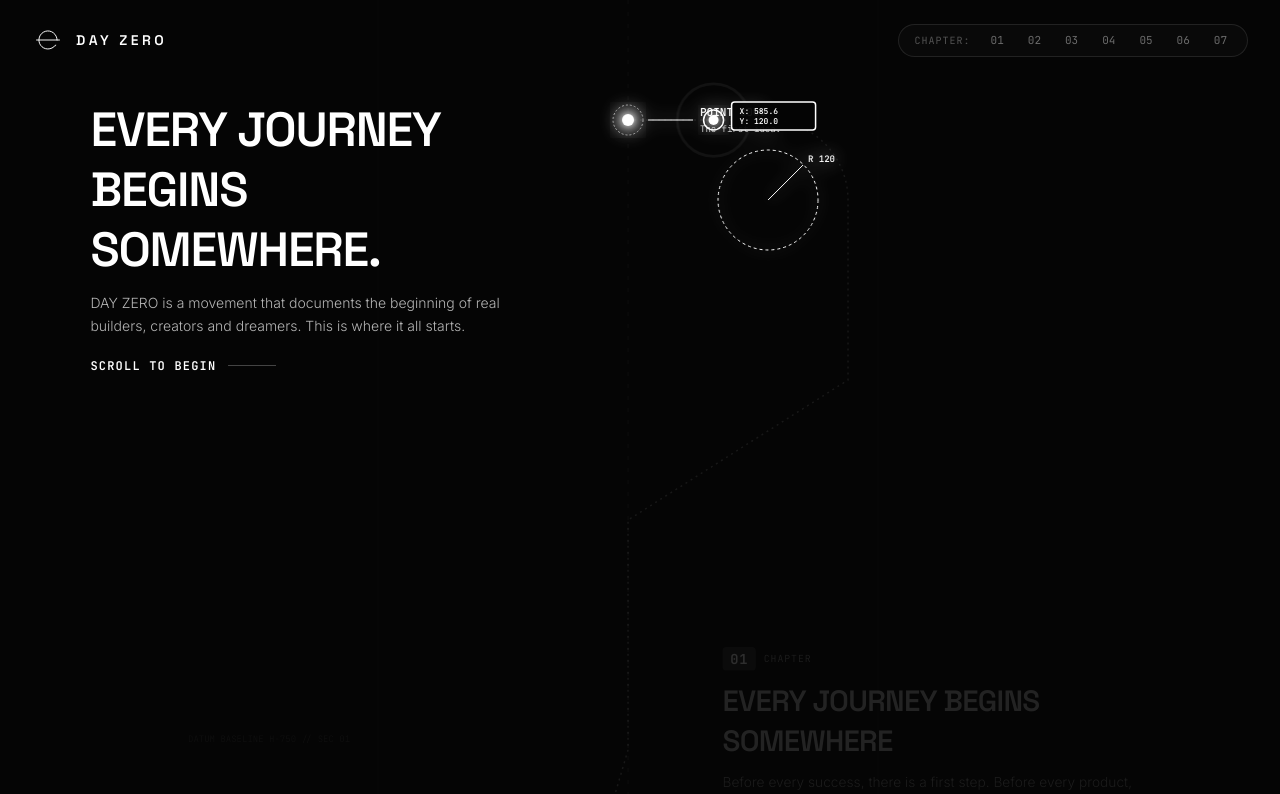
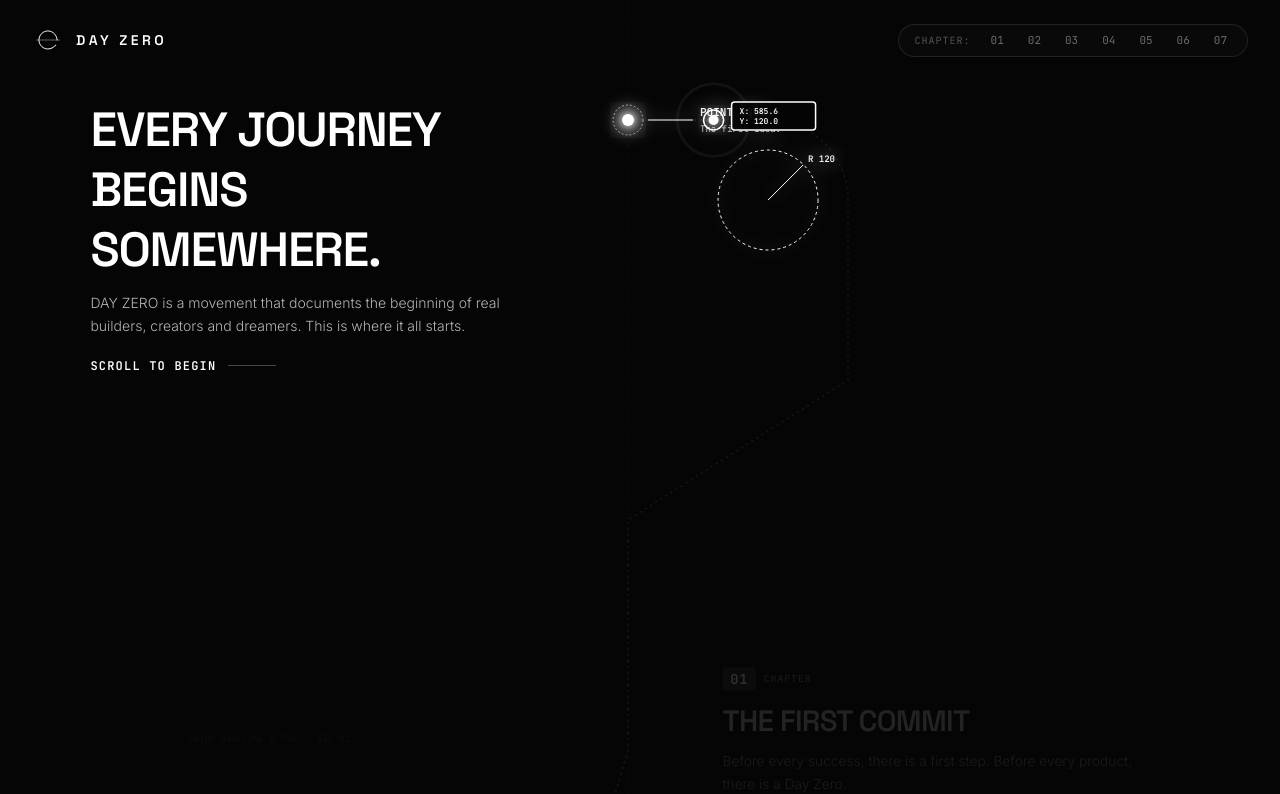
Before and after one commit to akshayjohn4518-wq/HDZ, a React (Vite) app: page / in a window 1280 px wide. Shown: the top 794 px of the page. Built offline with nearby package versions, Linux system fonts and the light colour scheme.

Commit message:
feat: update workstation navigation, chapter content, and contact experience

```diff
--- a/src/App.jsx
+++ b/src/App.jsx
@@ -25,6 +25,8 @@ export default function App() {
       touchMultiplier: 2,
     });
 
+    window.lenis = lenis;
+
     function raf(time) {
       lenis.raf(time);
       requestAnimationFrame(raf);
@@ -32,6 +34,7 @@ export default function App() {
     requestAnimationFrame(raf);
 
     return () => {
+      delete window.lenis;
       lenis.destroy();
     };
   }, []);
--- a/src/components/blueprint/ChapterContent.jsx
+++ b/src/components/blueprint/ChapterContent.jsx
@@ -1,4 +1,5 @@
 import React from 'react';
+import { CHAPTERS_DATA } from '../../utils/chapters';
 
 /**
  * ChapterContent renders editorial typography for Hero and Chapters 01 to 07,
@@ -7,58 +8,6 @@ import React from 'react';
  */
 export default function ChapterContent({ currentPoint, onOpenContact }) {
   const headY = currentPoint?.y ?? 120;
-
-  const chapters = [
-    {
-      id: '01',
-      title: 'EVERY JOURNEY BEGINS SOMEWHERE',
-      subtitle: 'Before every success, there is a first step. Before every product, there is a Day Zero.',
-      yPos: 750,
-      topCss: '750px',
-    },
-    {
-      id: '02',
-      title: 'THE PROBLEM',
-      subtitle: 'We only see the highlight reel. The struggles. The failures. The uncertainty. These are rarely shown.',
-      yPos: 1400,
-      topCss: '1400px',
-    },
-    {
-      id: '03',
-      title: 'OUR BELIEF',
-      subtitle: 'Every meaningful journey has a Day Zero. We believe the beginning is the most valuable part.',
-      yPos: 2050,
-      topCss: '2050px',
-    },
-    {
-      id: '04',
-      title: 'BUILD IN PUBLIC',
-      subtitle: 'We build. We document. We share everything — the good, the bad, and the unfinished.',
-      yPos: 2700,
-      topCss: '2700px',
-    },
-    {
-      id: '05',
-      title: 'CURRENT MISSIONS',
-      subtitle: 'Real projects. Real progress. This is what we are building right now.',
-      yPos: 3350,
-      topCss: '3350px',
-    },
-    {
-      id: '06',
-      title: 'FUTURE ECOSYSTEM',
-      subtitle: 'An ecosystem that empowers others to start their own Day Zero.',
-      yPos: 4000,
-      topCss: '4000px',
-    },
-    {
-      id: '07',
-      title: 'MANIFESTO',
-      subtitle: 'This is our commitment to builders, creators, and dreamers everywhere.',
-      yPos: 4650,
-      topCss: '4650px',
-    },
-  ];
 
   return (
     <div className="relative w-full h-[5200px] pointer-events-auto">
@@ -81,11 +30,18 @@ export default function ChapterContent({ currentPoint, onOpenContact }) {
       {/* ========================================================================= */}
       {/* CHAPTER SECTIONS 01 TO 07 (Right Side with Dynamic Illumination)         */}
       {/* ========================================================================= */}
-      {chapters.map((ch) => {
-        const isLit = headY >= ch.yPos - 130;
+      {CHAPTERS_DATA.map((ch) => {
+        const isLit = headY >= ch.startY - 10;
         return (
+          <React.Fragment key={ch.id}>
+            {/* Dedicated structural start anchor at chapter entrance */}
+            <div
+              id={`chapter-${ch.id}-start`}
+              data-chapter-start={ch.id}
+              className="absolute left-0 right-0 pointer-events-none"
+              style={{ top: `${ch.startY}px` }}
+            />
             <section
-            key={ch.id}
               id={`chapter-${ch.id}`}
               style={{ top: ch.topCss }}
               className={`absolute right-[6%] sm:right-[8%] max-w-sm sm:max-w-md space-y-2.5 -translate-y-1/2 transition-all duration-400 ${
@@ -134,6 +90,7 @@ export default function ChapterContent({ currentPoint, onOpenContact }) {
                 </button>
               </div>
             </section>
+          </React.Fragment>
         );
       })}
 
--- a/src/components/layout/Navigation.jsx
+++ b/src/components/layout/Navigation.jsx
@@ -1,6 +1,7 @@
 import React, { useState, useEffect } from 'react';
+import { CHAPTERS_DATA, getScrollYForCanvasY, getCanvasYForScrollY } from '../../utils/chapters';
 
-const CHAPTERS = ['01', '02', '03', '04', '05', '06', '07'];
+const CHAPTERS = CHAPTERS_DATA.map((ch) => ch.id);
 
 export default function Navigation() {
   const [scrolled, setScrolled] = useState(false);
@@ -11,15 +12,15 @@ export default function Navigation() {
       const scrollY = window.scrollY;
       setScrolled(scrollY > 30);
 
-      // Track active chapter with equal medium pacing
-      if (scrollY < 300) {
+      // Track active chapter based on canvas Y coordinate
+      const canvasY = getCanvasYForScrollY(scrollY);
+      if (canvasY < CHAPTERS_DATA[0].startY - 30) {
         setActiveChapter(null); // Hero section
       } else {
-        const chapterPositions = [300, 950, 1600, 2250, 2900, 3550, 4200];
         let current = '01';
-        chapterPositions.forEach((pos, idx) => {
-          if (scrollY >= pos) {
-            current = CHAPTERS[idx];
+        CHAPTERS_DATA.forEach((ch) => {
+          if (canvasY >= ch.startY - 30) {
+            current = ch.id;
           }
         });
         setActiveChapter(current);
@@ -32,14 +33,15 @@ export default function Navigation() {
   }, []);
 
   const scrollToChapter = (chNum) => {
-    const el = document.getElementById(`chapter-${chNum}`);
-    if (el) {
-      el.scrollIntoView({ behavior: 'smooth' });
+    const ch = CHAPTERS_DATA.find((item) => item.id === chNum);
+    if (!ch) return;
+
+    const targetScrollY = getScrollYForCanvasY(ch.startY);
+
+    if (window.lenis) {
+      window.lenis.scrollTo(targetScrollY, { duration: 1.2 });
     } else {
-      const idx = CHAPTERS.indexOf(chNum);
-      if (idx !== -1) {
-        window.scrollTo({ top: 350 + idx * 650, behavior: 'smooth' });
-      }
+      window.scrollTo({ top: targetScrollY, behavior: 'smooth' });
     }
   };
 
@@ -57,7 +59,7 @@ export default function Navigation() {
           <div className="w-7 h-7 sm:w-8 sm:h-8 relative flex items-center justify-center">
             <svg viewBox="0 0 600 600" className="w-7 h-7 sm:w-8 sm:h-8 overflow-visible">
               <g>
-                <path d="M 85 300 L 515 300" fill="none" stroke="#ffffff" strokeWidth="18" strokeLinecap="round" />
+                <path d="M 85 300 L 515 300" fill="none" stroke="#ffffff" strokeWidth="7" strokeLinecap="round" />
                 <path d="M 470 300 A 170 170 0 1 0 433.96 404.66" fill="none" stroke="#ffffff" strokeWidth="18" strokeLinecap="round" strokeLinejoin="round" />
                 <g transform="translate(437.65, 399.93) rotate(-52.3)">
                   <path d="M 14 0 L -8 -9 L -2 0 L -8 9 Z" fill="#ffffff" stroke="#ffffff" strokeWidth="3" strokeLinejoin="round" strokeLinecap="round" />
--- a/src/components/motion/IntroSequence.jsx
+++ b/src/components/motion/IntroSequence.jsx
@@ -389,7 +389,7 @@ export default function IntroSequence({ onComplete }) {
                 d="M 85 300 L 515 300"
                 fill="none"
                 stroke="#ffffff"
-                strokeWidth="9"
+                strokeWidth="3.5"
                 strokeLinecap="round"
                 style={{
                   opacity: 0,
--- /dev/null
+++ b/src/utils/chapters.js
@@ -0,0 +1,93 @@
+/**
+ * Chapter metadata and coordinate utility definitions for DAY ZERO documentary.
+ * Canvas total height: 5200px
+ * Hero path start Y: 120px
+ * CTA path end Y: 5050px
+ */
+
+export const CANVAS_HEIGHT = 5200;
+export const PATH_START_Y = 120;
+export const PATH_END_Y = 5050;
+export const PATH_RANGE_Y = PATH_END_Y - PATH_START_Y; // 4930px
+
+export const CHAPTERS_DATA = [
+  {
+    id: '01',
+    title: 'THE FIRST COMMIT',
+    subtitle: 'Before every success, there is a first step. Before every product, there is a Day Zero.',
+    yPos: 750,
+    startY: 600,
+    topCss: '750px',
+  },
+  {
+    id: '02',
+    title: 'THE PROBLEM',
+    subtitle: 'We only see the highlight reel. The struggles. The failures. The uncertainty. These are rarely shown.',
+    yPos: 1400,
+    startY: 1250,
+    topCss: '1400px',
+  },
+  {
+    id: '03',
+    title: 'OUR BELIEF',
+    subtitle: 'Every meaningful journey has a Day Zero. We believe the beginning is the most valuable part.',
+    yPos: 2050,
+    startY: 1900,
+    topCss: '2050px',
+  },
+  {
+    id: '04',
+    title: 'BUILD IN PUBLIC',
+    subtitle: 'We build. We document. We share everything — the good, the bad, and the unfinished.',
+    yPos: 2700,
+    startY: 2550,
+    topCss: '2700px',
+  },
+  {
+    id: '05',
+    title: 'CURRENT MISSIONS',
+    subtitle: 'Real projects. Real progress. This is what we are building right now.',
+    yPos: 3350,
+    startY: 3200,
+    topCss: '3350px',
+  },
+  {
+    id: '06',
+    title: 'FUTURE ECOSYSTEM',
+    subtitle: 'An ecosystem that empowers others to start their own Day Zero.',
+    yPos: 4000,
+    startY: 3850,
+    topCss: '4000px',
+  },
+  {
+    id: '07',
+    title: 'MANIFESTO',
+    subtitle: 'This is our commitment to builders, creators, and dreamers everywhere.',
+    yPos: 4650,
+    startY: 4500,
+    topCss: '4650px',
+  },
+];
+
+/**
+ * Converts a target Y position on the SVG canvas (e.g. chapter startY)
+ * to the exact target window scrollY based on current viewport height.
+ */
+export function getScrollYForCanvasY(canvasY, viewportHeight = window.innerHeight, canvasHeight = CANVAS_HEIGHT) {
+  const maxScroll = canvasHeight - viewportHeight;
+  if (maxScroll <= 0) return 0;
+  const ratio = (canvasY - PATH_START_Y) / PATH_RANGE_Y;
+  const clampedRatio = Math.max(0, Math.min(1, ratio));
+  return Math.round(clampedRatio * maxScroll);
+}
+
+/**
+ * Converts the current window scrollY to the corresponding drawing head Y coordinate
+ * on the SVG canvas based on current viewport height.
+ */
+export function getCanvasYForScrollY(scrollY, viewportHeight = window.innerHeight, canvasHeight = CANVAS_HEIGHT) {
+  const maxScroll = canvasHeight - viewportHeight;
+  if (maxScroll <= 0) return PATH_START_Y;
+  const ratio = Math.max(0, Math.min(1, scrollY / maxScroll));
+  return PATH_START_Y + ratio * PATH_RANGE_Y;
+}
```
Also changed, not shown: 1 other file (tests, documents, lock files or other folders). Lines whose indentation alone changed are shown as unchanged.
